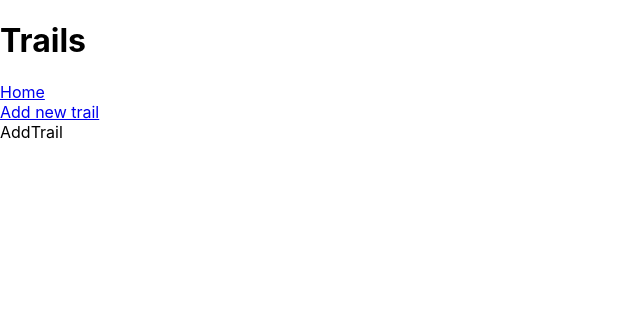
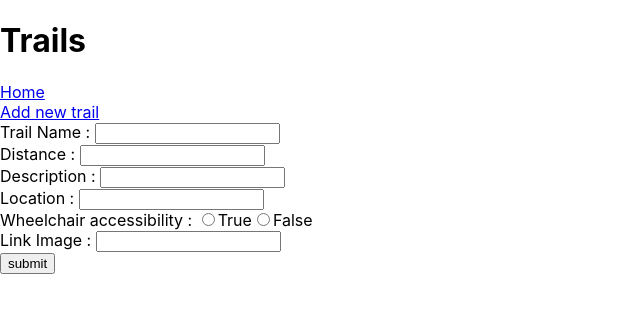
Before and after one commit to KaiIemsawat/trailsV2, a React (Create React App) app in the folder client/: page /addTrail in a window 1280 px wide. Shown: the top 312 px of the page, without its empty margins (0-640 px from the left). Built offline with nearby package versions, Linux system fonts and the light colour scheme.

Commit message:
wrap up add trail

```diff
--- a/client/src/components/AddTrail.jsx
+++ b/client/src/components/AddTrail.jsx
@@ -31,7 +31,36 @@ const AddTrail = (props) => {
             });
     };
 
-    return <div>AddTrail</div>;
+    return <div>
+        <form onSubmit={submitHandler}>
+            <div>
+                <label>Trail Name : </label>
+                <input type="text" onChange={changeHandler} name="trailName" value={trail.trailName}/>
+            </div>
+            <div>
+                <label>Distance : </label>
+                <input type="text" onChange={changeHandler} name="distance" value={trail.distance}/>
+            </div>
+            <div>
+                <label>Description : </label>
+                <input type="text" onChange={changeHandler} name="description" value={trail.description}/>
+            </div>
+            <div>
+                <label>Location : </label>
+                <input type="text" onChange={changeHandler} name="location" value={trail.location}/>
+            </div>
+            <div>
+                <span>Wheelchair accessibility : </span>
+                <input type="radio" onChange={changeHandler} name="wheelchairAccess" value={true}/><label>True</label>
+                <input type="radio" onChange={changeHandler} name="wheelchairAccess" value={false}/><label>False</label>
+            </div>
+            <div>
+                <label>Link Image : </label>
+                <input type="text" onChange={changeHandler} name="image" value={trail.image}/>
+            </div>
+            <button>submit</button>
+        </form>
+    </div>;
 };
 
 export default AddTrail;
--- a/client/src/components/DisplayAll.jsx
+++ b/client/src/components/DisplayAll.jsx
@@ -33,6 +33,10 @@ const DisplayAll = (props) => {
                         <p><span style={{ fontWeight: "bold" }}>Wheelchair Accessible : </span>Yes</p> :
                         <p><span style={{ fontWeight: "bold" }}>Wheelchair Accessible : </span>No</p>
                     }
+                    {
+                        eachTrail.image ?
+                        <img src={eachTrail.image} alt={eachTrail.trailName} style={{width:"30%"}}/> : null
+                    }
                 </div>
             ))}
         </div>
```
